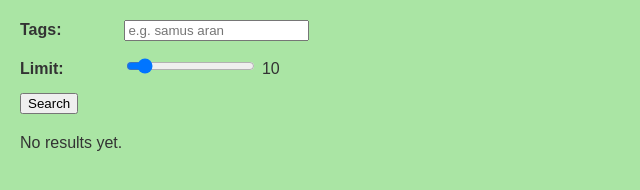
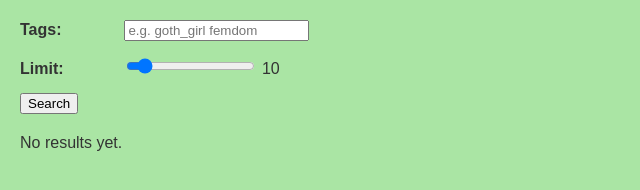
Before and after one commit to Das-L1/r34-downloader, a plain HTML site: page index.html in a window 1280 px wide. Shown: the full height of the page, 0-640 px from the left. Drawn offline with Linux system fonts and the light colour scheme.

Commit message:
Update index.html

```diff
--- a/index.html
+++ b/index.html
@@ -11,7 +11,7 @@
 <div id="controls">
     <div class="field">
         <label for="tags">Tags:</label>
-        <input type="text" id="tags" placeholder="e.g. samus aran"/>
+        <input type="text" id="tags" placeholder="e.g. goth_girl femdom"/>
     </div>
     <div class="field">
         <label for="limit">Limit:</label>
```
